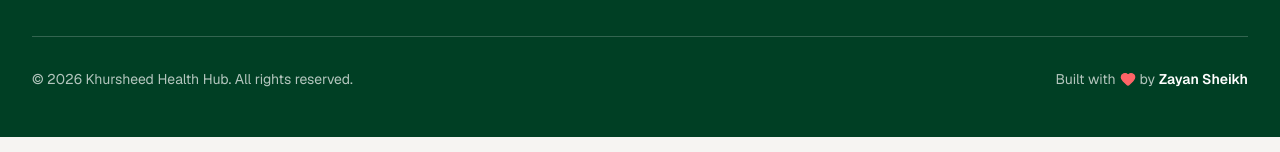
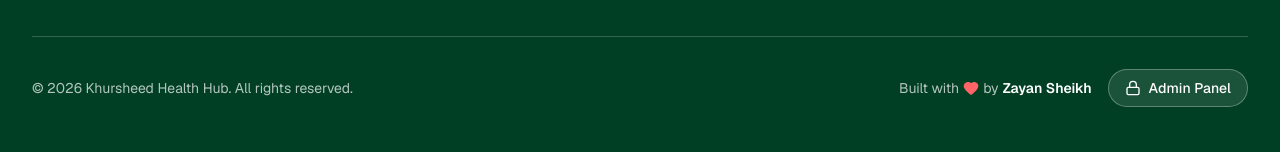
Before and after one commit to gocode7-code/v0-healthcare-web-app, a Next.js app: page / in a window 1280 px wide. Shown: the part 8516-8668 px from the top of the page. Built offline with nearby package versions, Linux system fonts and the light colour scheme.

Commit message:
feat: add professional admin panel button to footer
Add "Admin Panel" button with lock icon, hover effect, and link to /admin route

```diff
--- a/components/footer.tsx
+++ b/components/footer.tsx
@@ -1,6 +1,6 @@
 import Link from 'next/link'
 import Image from 'next/image'
-import { Heart, Phone, MapPin } from 'lucide-react'
+import { Heart, Phone, MapPin, Lock } from 'lucide-react'
 
 export function Footer() {
   const currentYear = new Date().getFullYear()
@@ -100,9 +100,18 @@ export function Footer() {
             <p className="text-sm text-white/70 text-center md:text-left">
               © {currentYear} Khursheed Health Hub. All rights reserved.
             </p>
-            <div className="flex items-center gap-1 text-sm text-white/70">
-              Built with <Heart className="w-4 h-4 text-red-400 fill-red-400" /> by{' '}
-              <span className="font-semibold text-white">Zayan Sheikh</span>
+            <div className="flex flex-col sm:flex-row items-center gap-4">
+              <div className="flex items-center gap-1 text-sm text-white/70">
+                Built with <Heart className="w-4 h-4 text-red-400 fill-red-400" /> by{' '}
+                <span className="font-semibold text-white">Zayan Sheikh</span>
+              </div>
+              <Link
+                href="/admin"
+                className="flex items-center gap-2 px-4 py-2 rounded-full bg-white/10 hover:bg-white/20 text-white text-sm font-medium transition-all duration-200 border border-white/30 hover:border-white/50"
+              >
+                <Lock className="w-4 h-4" />
+                Admin Panel
+              </Link>
             </div>
           </div>
         </div>
```
